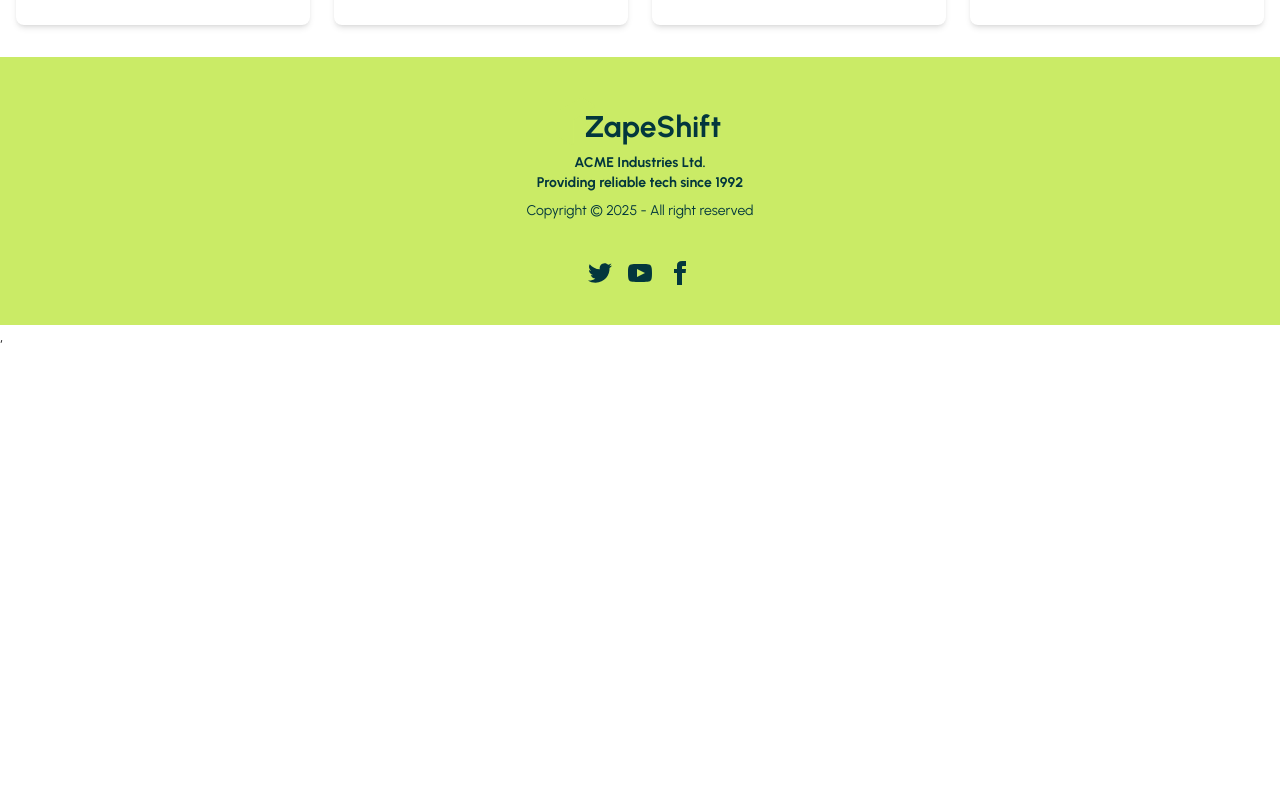
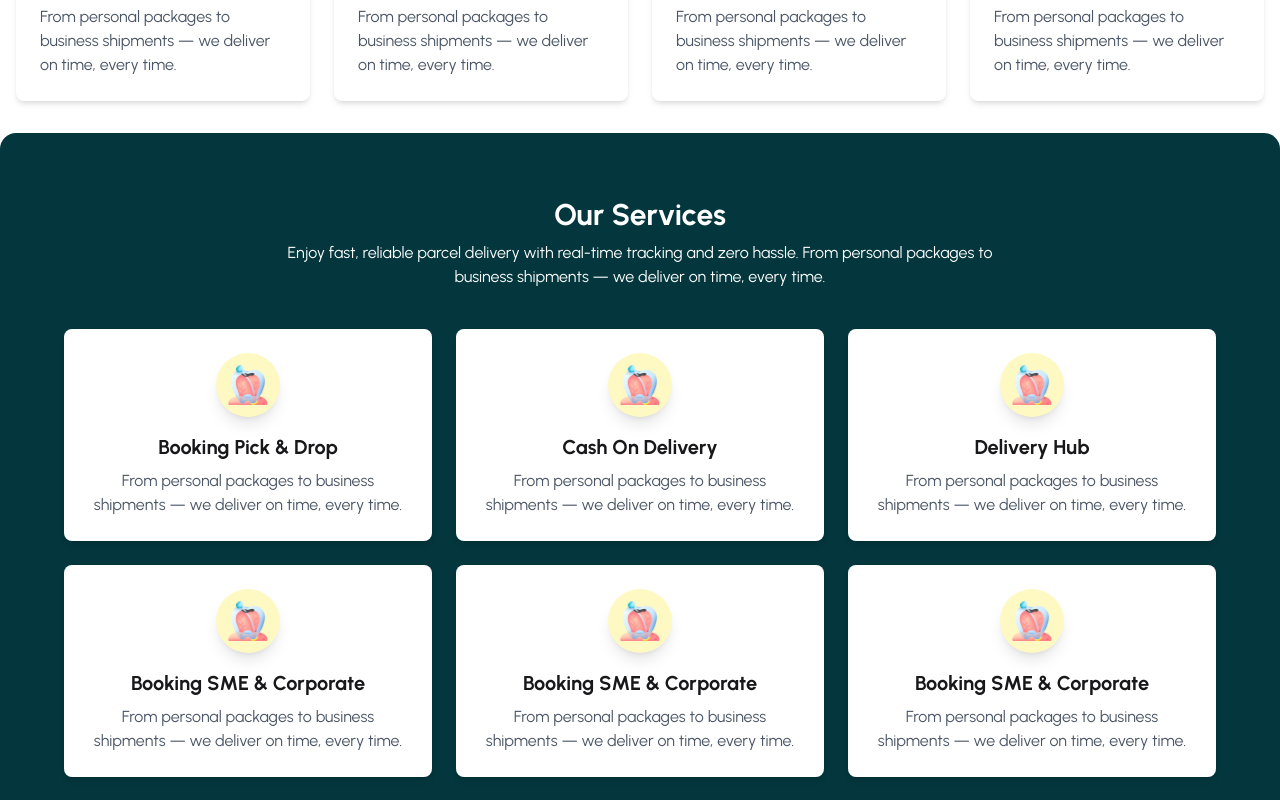
Before and after one commit to Shoybit/zaap-shift, a React (Vite) app: page / in a window 1280 px wide. Shown: the part 940-1740 px from the top of the page. Before the commit the page ends 1289 px from the top, so only its background shows below. Built offline with nearby package versions, Linux system fonts and the light colour scheme.

Commit message:
Our Services added

```diff
--- a/src/Pages/Home/Home.jsx
+++ b/src/Pages/Home/Home.jsx
@@ -1,12 +1,14 @@
 import React from 'react';
 import Banner from '../Banner/Banner';
 import Work from '../Work/Work';
+import OurServices from '../Our Services/OurServices';
 
 const Home = () => {
     return (
         <div>
             <Banner></Banner>
             <Work></Work>
+            <OurServices></OurServices>
         </div>
     );
 };
--- /dev/null
+++ b/src/Pages/Our Services/OurServices.jsx
@@ -0,0 +1,72 @@
+import React from 'react';
+import logo from '../../assets/service.png';
+
+const Services = [
+  {
+    id: 1,
+    icon: logo,
+    title: "Booking Pick & Drop",
+    description: "From personal packages to business shipments — we deliver on time, every time.",
+  },
+  {
+    id: 2,
+    icon: logo,
+    title: "Cash On Delivery",
+    description: "From personal packages to business shipments — we deliver on time, every time.",
+  },
+  {
+    id: 3,
+    icon: logo,
+    title: "Delivery Hub",
+    description: "From personal packages to business shipments — we deliver on time, every time.",
+  },
+  {
+    id: 4,
+    icon: logo,
+    title: "Booking SME & Corporate",
+    description: "From personal packages to business shipments — we deliver on time, every time.",
+  },
+  {
+    id: 5,
+    icon: logo,
+    title: "Booking SME & Corporate",
+    description: "From personal packages to business shipments — we deliver on time, every time.",
+  },
+  {
+    id: 6,
+    icon: logo,
+    title: "Booking SME & Corporate",
+    description: "From personal packages to business shipments — we deliver on time, every time.",
+  },
+];
+
+const OurServices = () => {
+  return (
+    <div className="p-16 bg-secondary text-center rounded-2xl">
+      <div className="mb-10">
+        <h1 className="text-3xl font-bold mb-2 text-white">Our Services</h1>
+        <p className="text-white">
+          Enjoy fast, reliable parcel delivery with real-time tracking and zero hassle. From personal packages to <br /> business shipments — we deliver on time, every time.
+        </p>
+      </div>
+
+      <div className="grid grid-cols-1 sm:grid-cols-2 lg:grid-cols-3 gap-6 ">
+        {Services.map((servic) => (
+          <div
+            key={servic.id}
+            className="bg-white hover:bg-[#caeb66] shadow-md rounded-lg p-6 flex flex-col items-center hover:shadow-xl transition-shadow"
+          >
+            {/* Icon with background circle */}
+            <div className="mb-4 w-16 h-16 flex items-center justify-center bg-yellow-100 rounded-full shadow-lg">
+              <img src={servic.icon} alt={servic.title} className="w-10 h-10" />
+            </div>
+            <h2 className="text-xl font-bold mb-2">{servic.title}</h2>
+            <p className="text-gray-600">{servic.description}</p>
+          </div>
+        ))}
+      </div>
+    </div>
+  );
+};
+
+export default OurServices;
--- a/src/Pages/Work/Work.jsx
+++ b/src/Pages/Work/Work.jsx
@@ -32,7 +32,8 @@ const cardData = [
 const Work = () => {
     return (
    <div className="max-w-7xl mx-auto px-4 py-8">
-      <div className="grid grid-cols-1 sm:grid-cols-2 lg:grid-cols-4 gap-6">
+    <h1 className='text-3xl font-bold'>How it Works</h1>
+      <div className="grid grid-cols-1 sm:grid-cols-2 lg:grid-cols-4 gap-6 mt-10">
         {cardData.map((card) => (
           <div
             key={card.id}
```
